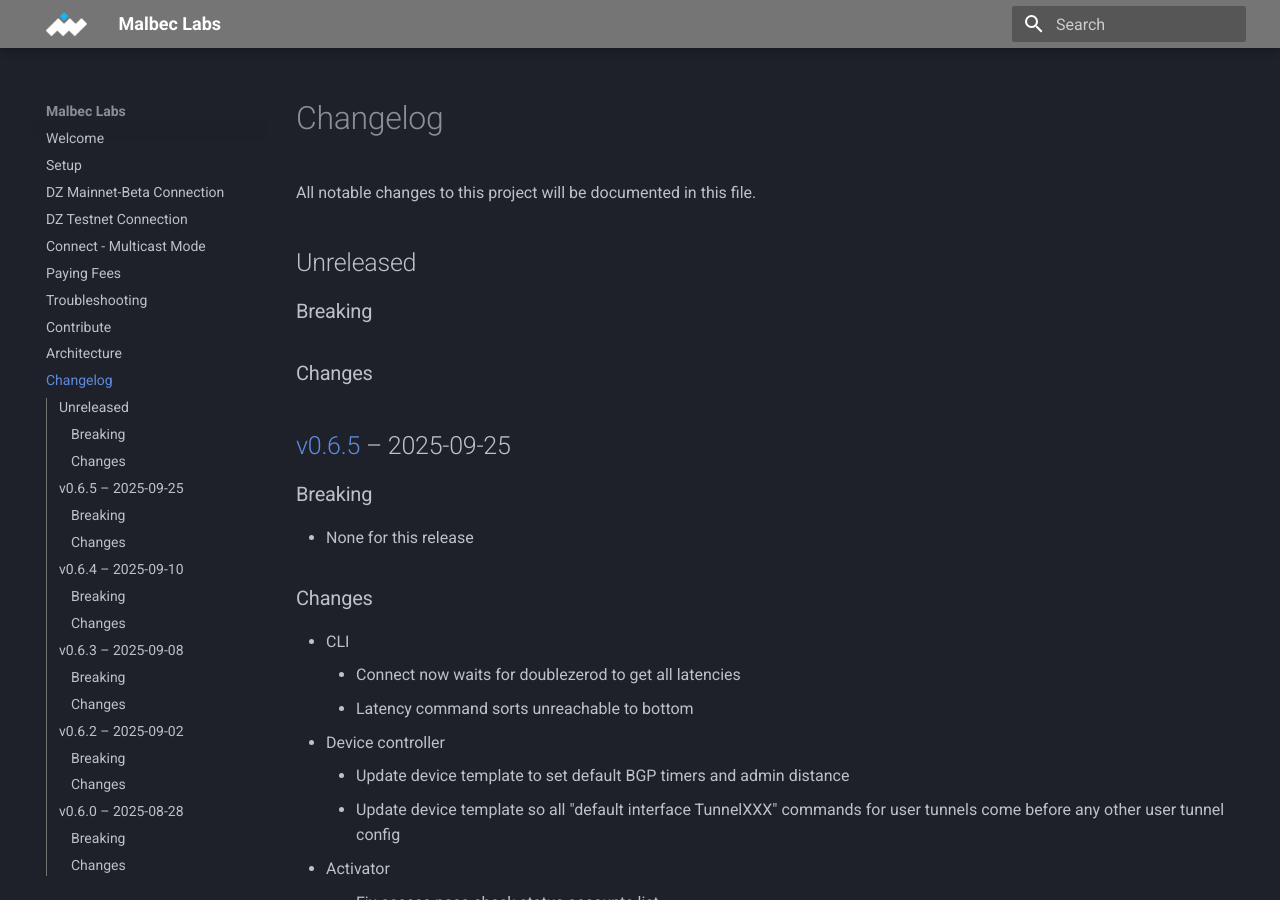
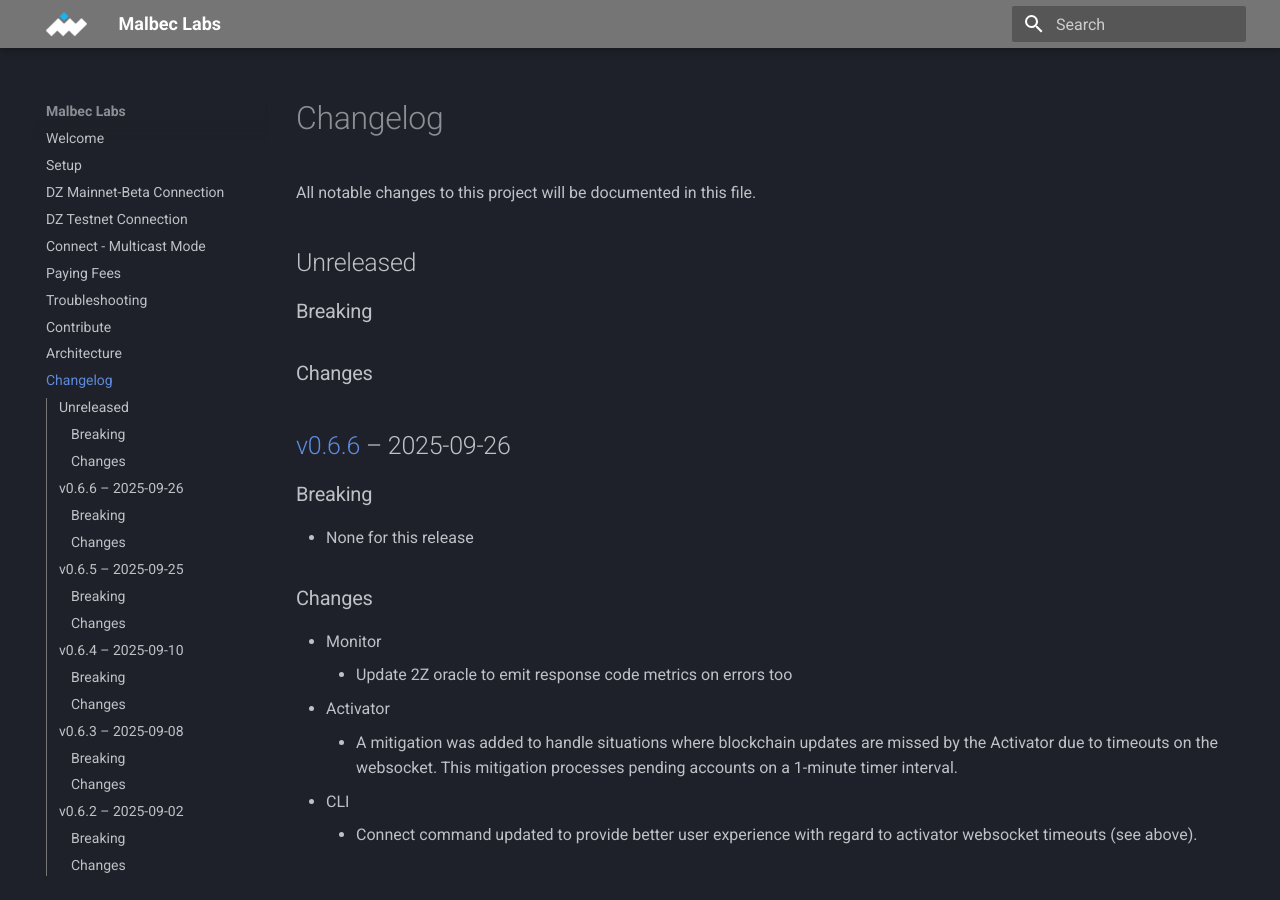
Before and after one commit to malbeclabs/docs, an MkDocs documentation site: the page built from docs/changelog.md, in a window 1280 px wide and 900 px high. Built offline with MkDocs 1.6.1 and Material for MkDocs 9.7.7, drawn with Linux system fonts in a browser that asks for light colours.

Commit message:
update changelog

```diff
--- a/docs/changelog.md
+++ b/docs/changelog.md
@@ -7,6 +7,21 @@
 ### Breaking
 
 ### Changes
+
+## [v0.6.6](https://github.com/malbeclabs/doublezero/compare/client/v0.6.5...client/v0.6.6) – 2025-09-26
+
+### Breaking
+
+- None for this release
+
+### Changes
+
+- Monitor
+    - Update 2Z oracle to emit response code metrics on errors too
+- Activator
+    - A mitigation was added to handle situations where blockchain updates are missed by the Activator due to timeouts on the websocket. This mitigation processes pending accounts on a 1-minute timer interval.
+- CLI
+    - Connect command updated to provide better user experience with regard to activator websocket timeouts (see above).
 
 ## [v0.6.5](https://github.com/malbeclabs/doublezero/compare/client/v0.6.4...client/v0.6.5) – 2025-09-25
 
```
